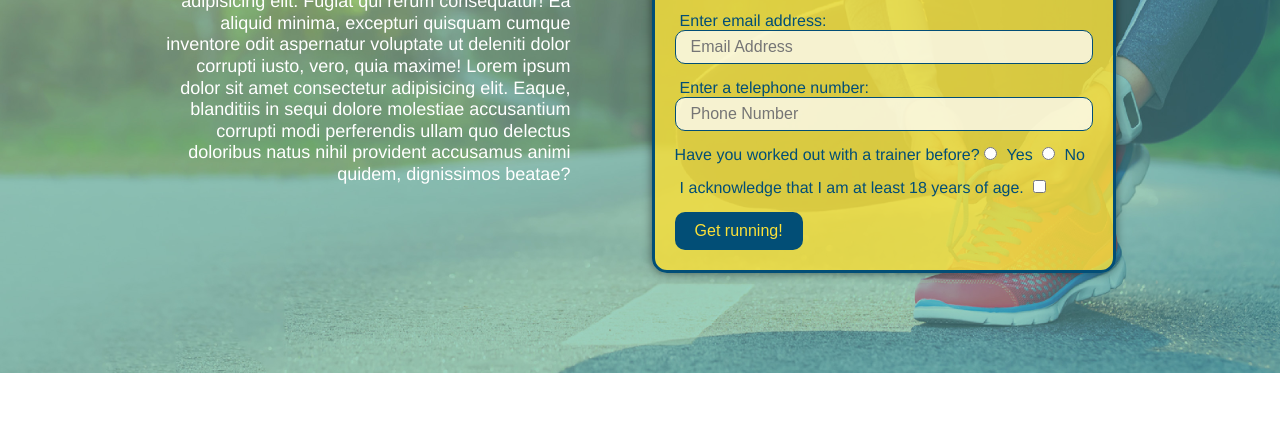
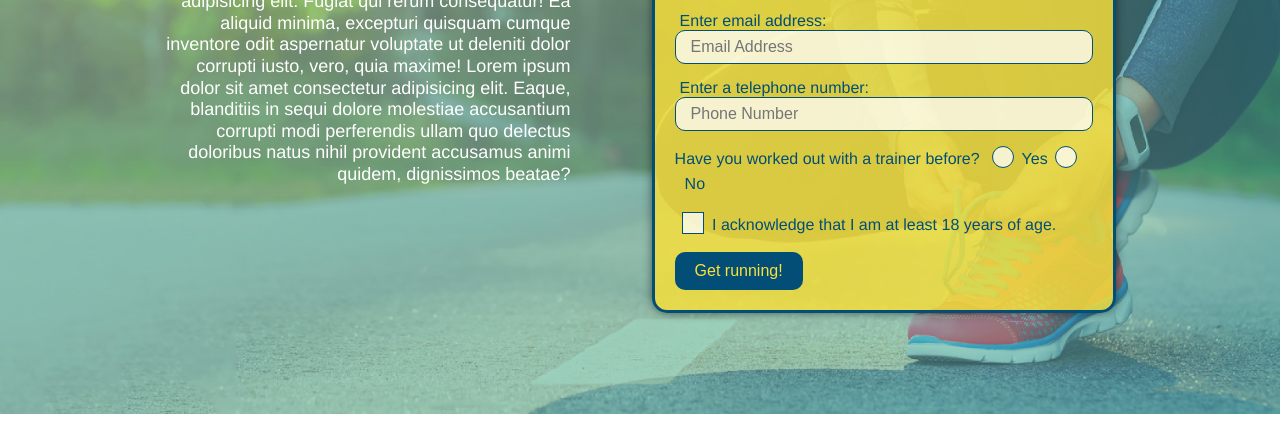
Before and after one commit to laynewegenast/run-buddy, a plain HTML site: page index.html in a window 1280 px wide. Shown: the part 345-775 px from the top of the page. Drawn offline with Linux system fonts and the light colour scheme.

Commit message:
aesthetic changes to hero form

```diff
--- a/assets/css/style.css
+++ b/assets/css/style.css
@@ -25,6 +25,7 @@ header {
     background-position: center;
     background-attachment: fixed;
     background-position: 80%;
+    z-index: 9999;
 }
 
 header h1 {
@@ -172,6 +173,66 @@ section {
     font-size: 16px;
     border-radius: 10px;
 }
+
+.checkbox-wrapper input, .radio-wrapper input {
+    opacity: 0;
+}
+
+.checkbox-wrapper label, .radio-wrapper label {
+    position: relative;
+    left: 10px;
+    margin: 10px;
+    line-height: 1.6;
+}
+
+.checkbox-wrapper label::before, .radio-wrapper label::before {
+    content: "";
+    height: 20px;
+    width: 20px;
+    background: rgba(255,255,255, 0.75);
+    border: 1px solid #024e76;
+    position: absolute;
+    top: -4px;
+    left: -30px;
+}
+
+.radio-wrapper label::before {
+    border-radius: 50%;
+}
+
+.radio-wrapper label::after {
+    content: "";
+    width: 20px;
+    height: 20px;
+    border-radius: 50%;
+    background: #024e76;
+    position: absolute;
+    left: -29px;
+    top: -3px;
+    background-image: radial-gradient(circle, #39a6b2, #024e76);
+  }
+
+  .checkbox-wrapper label::after {
+    content: "";
+    height: 6px;
+    width: 14px;
+    border-left: 2px solid #024e76;
+    border-bottom: 2px solid #024e76;
+    position: absolute;
+    left: -26px;
+    top: 1px;
+    transform: rotate(-58deg);
+  }
+
+  .checkbox-wrapper input + label::after,
+  .radio-wrapper input + label::after {
+      content:none
+  }
+
+  .checkbox-wrapper input:checked + label::after,
+  .radio-wrapper input:checked + label::after {
+      content: "";
+  }
 
 .hero-form button:hover{
     background-color: #39a6b2;
--- a/index.html
+++ b/index.html
@@ -60,16 +60,20 @@
             <input type="tel" placeholder="Phone Number" name="phone" id="phone" class="form-input"/>
             <p>
                 Have you worked out with a trainer before?
-                <input type="radio" name="trainer-confirm" id="trainer-yes" />
-                <label for="trainer-yes">Yes</label>
-                <input type="radio" name="trainer-confirm" id="trainer-no" />
-                <label for="trainer-no">No</label>
+                <span class="radio-wrapper">
+                    <input type="radio" name="trainer-confirm" id="trainer-yes" />
+                    <label for="trainer-yes">Yes</label>
+                </span>
+                <span class="radio-wrapper">
+                    <input type="radio" name="trainer-confirm" id="trainer-no" />
+                    <label for="trainer-no">No</label>
+                </span>
             </p>
             <p>
-                <label for="checkbox" >
-                   I acknowledge that I am at least 18 years of age.
-                </label>
-                <input type="checkbox" name="age-confirm" id="checkbox" />
+                <span class="checkbox-wrapper">
+                    <input type="checkbox" name="age-confirm" id="checkbox" />
+                    <label for="checkbox">I acknowledge that I am at least 18 years of age.</label>
+                </span>
             </p>
             <button type="submit">
                 Get running!
```
